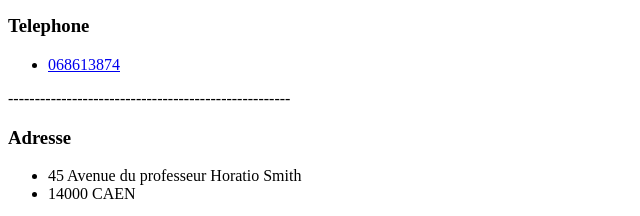
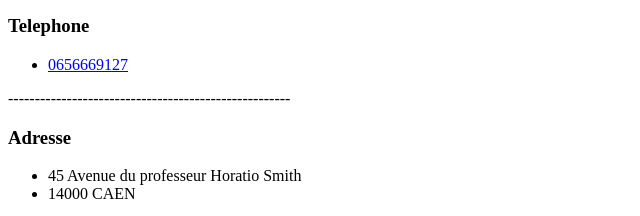
Before and after one commit to Dowzz/Webcv, a plain HTML site: page Pages/contact.html in a window 1280 px wide. Shown: the part 176-392 px from the top of the page, 0-640 px from the left. Drawn offline with Linux system fonts and the light colour scheme.

Commit message:
modif numero
Signed-off-by: Dowzz <michel.barny@outlook.fr>

```diff
--- a/Pages/contact.html
+++ b/Pages/contact.html
@@ -19,7 +19,7 @@
         <div>
             <h3>Telephone</h3>
             <ul>
-                <li class="puces"><a href="tel:+33685613874" class="address">068613874</a></li>
+                <li class="puces"><a href="tel:+33656669127" class="address">0656669127</a></li>
             </ul>
         </div>
         <div class="point">-----------------------------------------------------</div>
```
